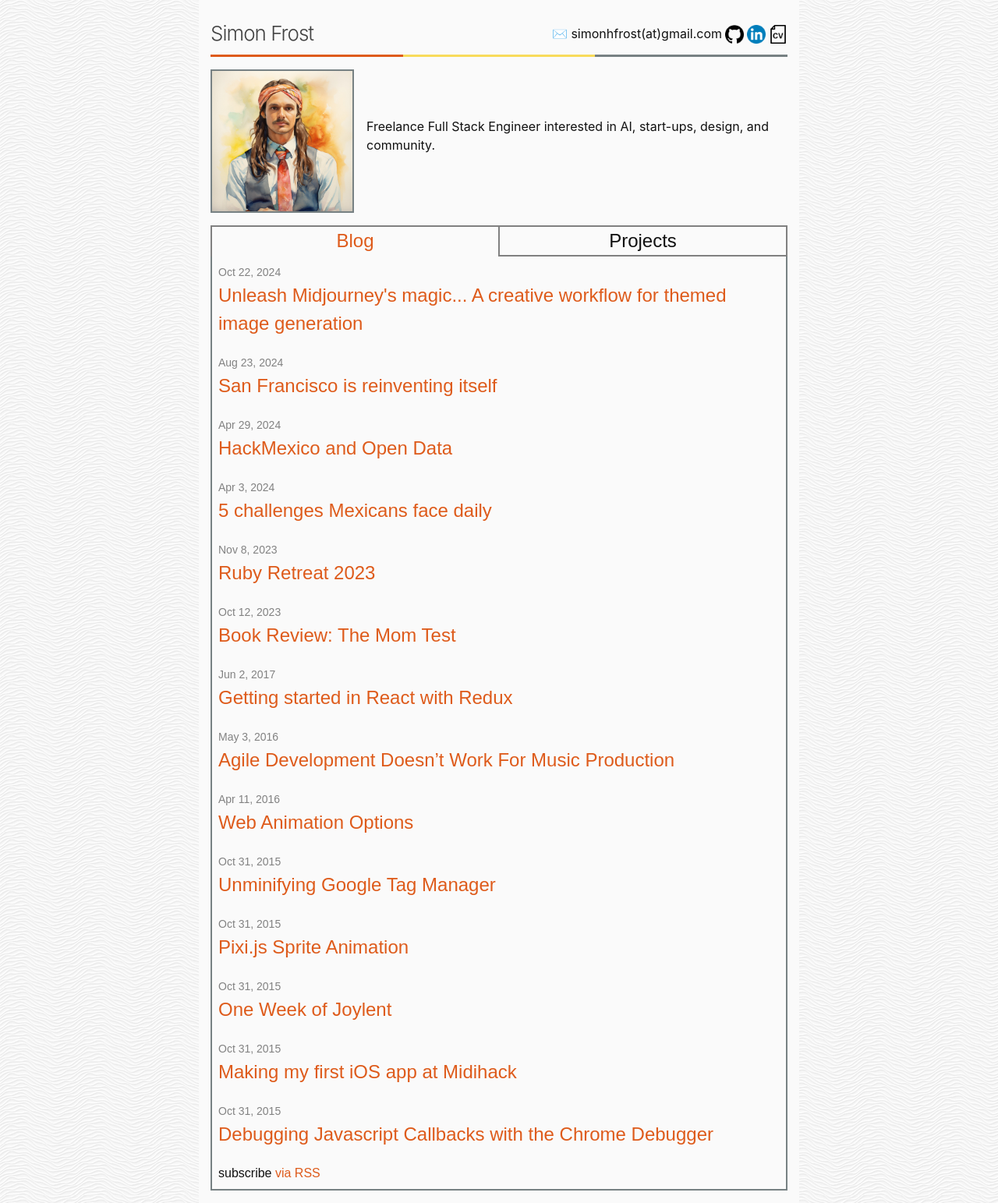
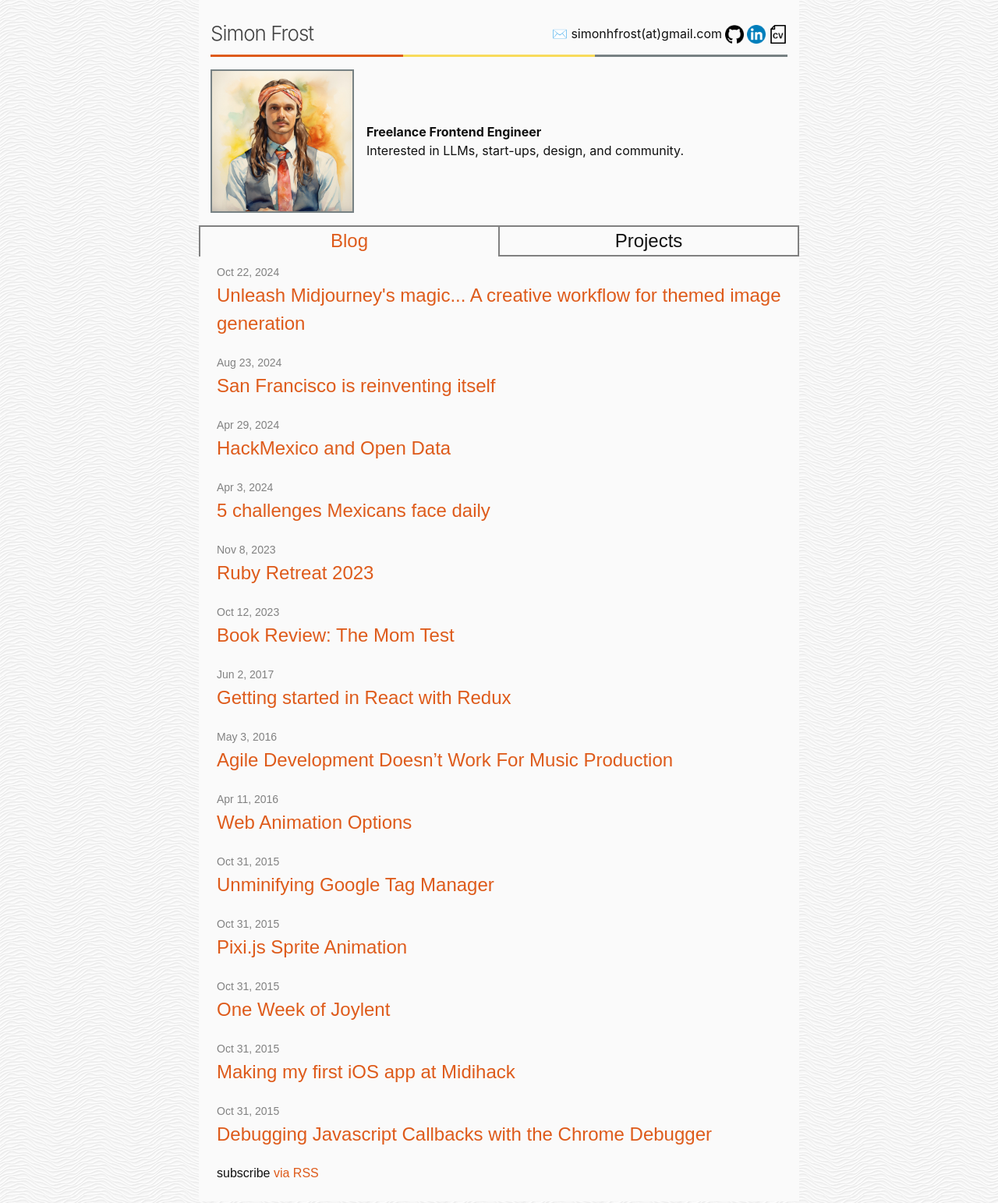
Before and after one commit to SimonHFrost/jekyll_blog, a Jekyll site: the page built from index.markdown, in a window 1280 px wide. Shown: the whole page at 78% size. Built offline with Jekyll 4.4.1, drawn with Linux system fonts in a browser that asks for light colours.

Commit message:
Update website

```diff
--- a/_layouts/home.html
+++ b/_layouts/home.html
@@ -23,7 +23,7 @@ layout: default
   {%- if site.posts.size > 0 -%}
   <div class="tabs">
     <input type="radio" class="tabs__radio" name="tabs-example" id="tab-blog-posts" checked>
-    <label for="tab-blog-posts" class="tabs__label">Blog</label>
+    <label for="tab-blog-posts" class="tabs__label" style="margin-left:-15px;">Blog</label>
     <div class="tabs__content">
       <div id="content1" class="tab-content">
         <!-- <h2 class="post-list-heading">{{ page.list_title | default: "Posts" }}</h2> -->
@@ -49,7 +49,7 @@ layout: default
       </div>
     </div>
     <input type="radio" class="tabs__radio" name="tabs-example" id="tab-portfolio">
-    <label for="tab-portfolio" class="tabs__label">Projects</label>
+    <label for="tab-portfolio" class="tabs__label"style="margin-right:-15px;">Projects</label>
     <div class="tabs__content">
       <div id="content2" class="tab-content">
         <div>
--- a/_sass/minima/_layout.scss
+++ b/_sass/minima/_layout.scss
@@ -195,9 +195,6 @@
 
 .tab-content {
   padding: 8px;
-  border-bottom: 2px solid #778183;
-  border-left: 2px solid #778183;
-  border-right: 2px solid #778183;
   margin-bottom: 16px;
 }
 
--- a/index.markdown
+++ b/index.markdown
@@ -73,7 +73,8 @@ list_title: "Latest Posts"
 
     <div>
         <p class="mobile-only">✉️ simonhfrost(at)gmail.com</p>
-        <p>Freelance Full Stack Engineer interested in AI, start-ups, design, and community.</p>
+        <p style="margin-bottom: 0; font-weight: bold;">Freelance Frontend Engineer</p>
+        <p style="margin-bottom: 0;">Interested in LLMs, start-ups, design, and community.</p>
     </div>
 
 </div>
```
